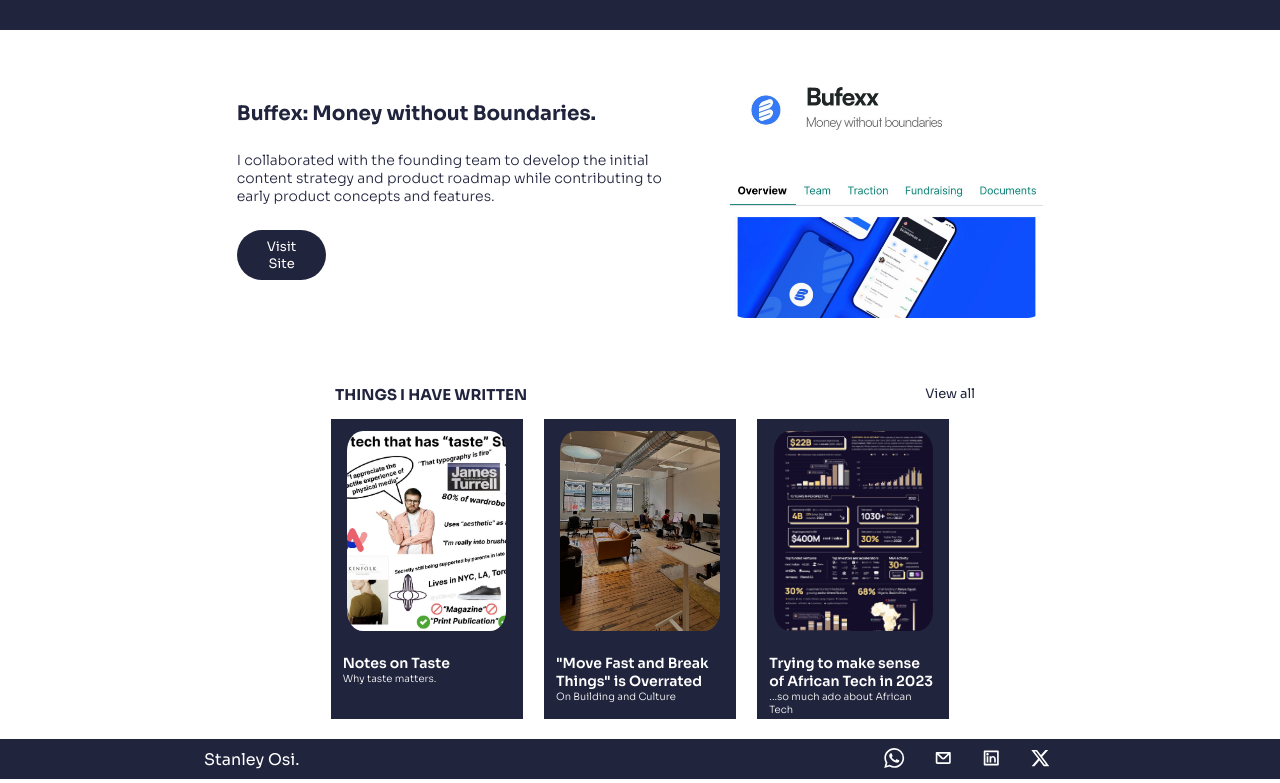
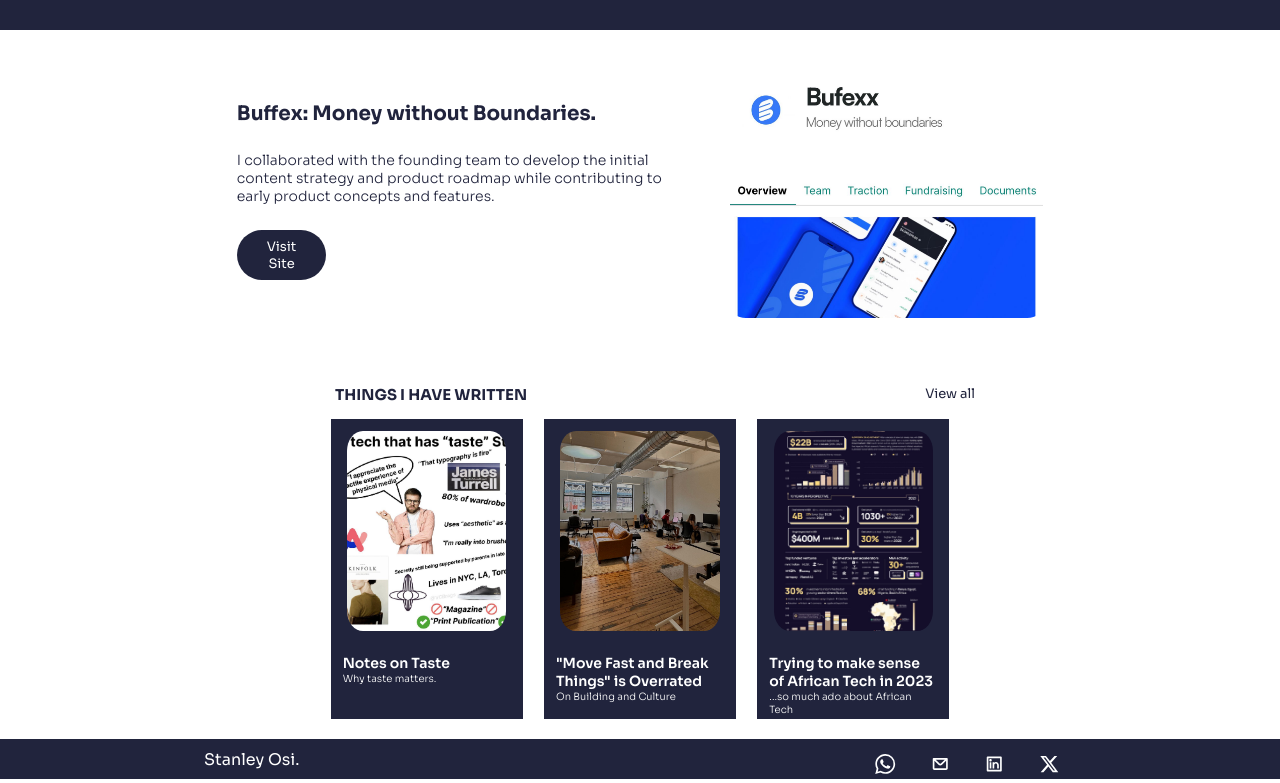
Before and after one commit to Ogaga01/Stan-Portfolio, a React (Vite) app: page / in a window 1280 px wide. Shown: the part 1752-2535 px from the top of the page. Built offline with nearby package versions, Linux system fonts and the light colour scheme.

Commit message:
Modify Footer

```diff
--- a/src/sass/_footer.module.scss
+++ b/src/sass/_footer.module.scss
@@ -37,7 +37,7 @@
   width: 25%;
   display: flex;
   align-items: center;
-  padding: 1.2rem;
+  padding-top: 1.2rem;
   justify-items: end;
 
   @include respond(mob-nav) {
```
